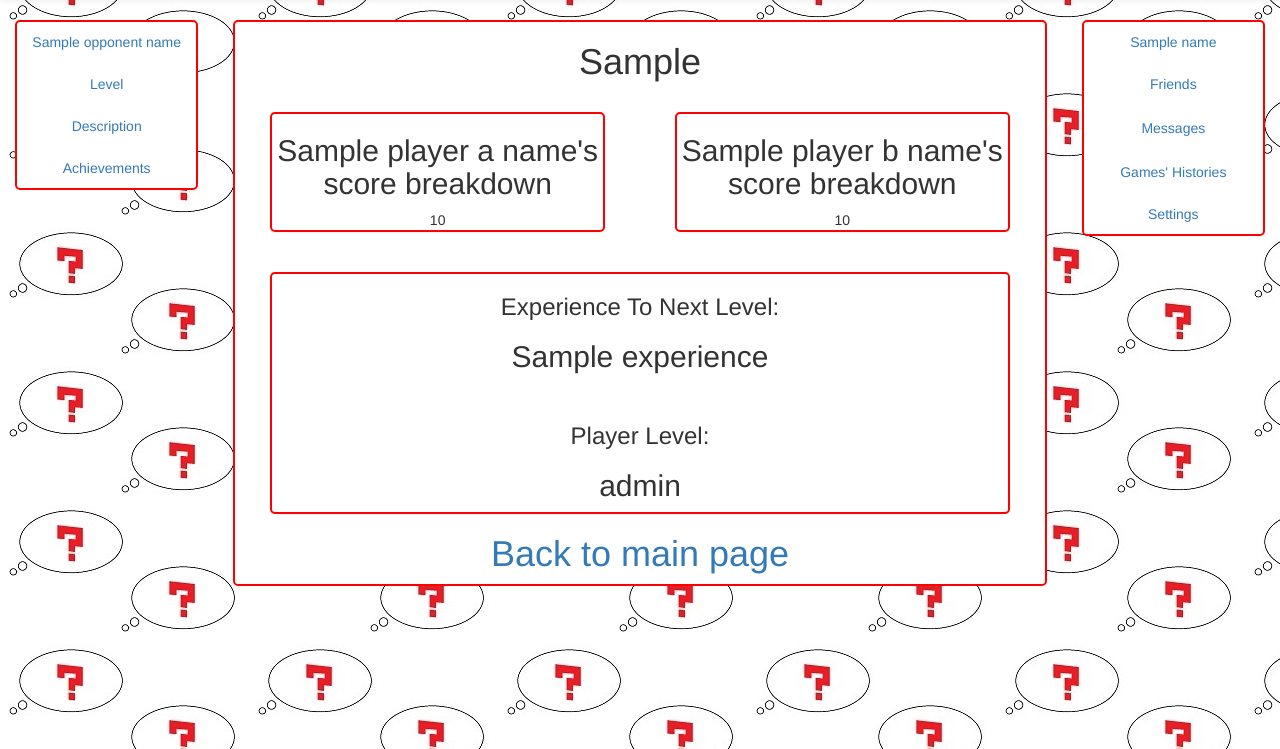
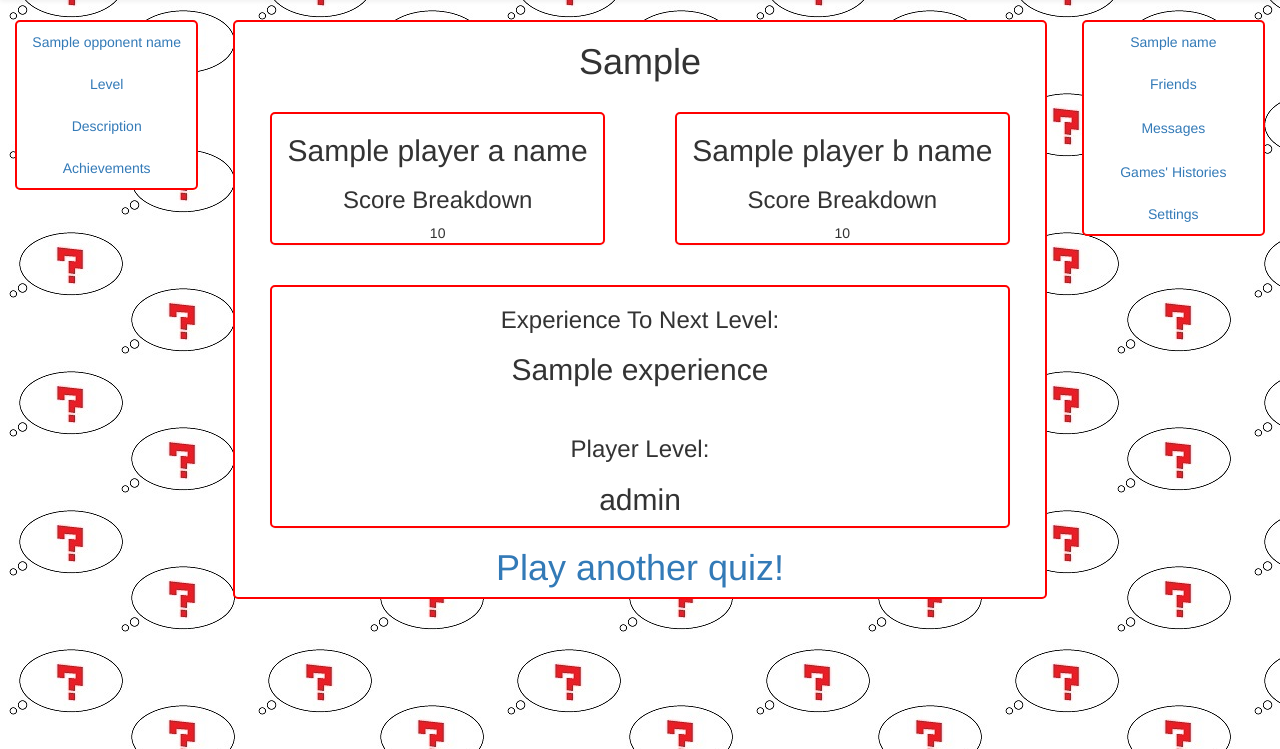
Before and after one commit to fishlinghu/QuizApp-WebApplication, a Python web app: template quizapp/quizapp/templates/result.html in a window 1280 px wide. Shown: the part 51-800 px from the top of the page. Run offline with Jinja, Linux system fonts and the light colour scheme; the template is opened without the code that fills it: most values are stand-ins (such as "Sample title", 1, 10 or a date in 2020); some libraries are stand-ins or nearby versions.

Commit message:
layout change and additional information added

```diff
--- a/quizapp/quizapp/templates/result.html
+++ b/quizapp/quizapp/templates/result.html
@@ -17,7 +17,8 @@
 			<h1>{{ win_or_lose }}</h1>
 			<div class="col-md-6 inner">
 				<div class="panel panel-default panel-topic" style="text-align:center">
-					<h2>{{ player_a_name }}'s score breakdown</h2>
+					<h2>{{ player_a_name }}</h2>
+					<h3>Score Breakdown</h3>
 					{% for score in player_a_score_breakdown %}
 						{{ score }}
 						<br>
@@ -26,7 +27,8 @@
 			</div>
 			<div class="col-md-6 inner">
 				<div class="panel panel-default panel-topic" style="text-align:center">
-					<h2>{{ player_b_name }}'s score breakdown</h2>
+					<h2>{{ player_b_name }}</h2>
+					<h3>Score Breakdown</h3>
 					{% for score in player_b_score_breakdown %}
 						{{ score }}
 						<br>
@@ -42,7 +44,7 @@
 					<h2>{{ level }}</h2>
 				</div>
 			</div>
-			<h1><a href="/">Back to main page</a></h1>
+			<h1><a href="/">Play another quiz!</a></h1>
 		</div>
 	</div>
 	{% endblock %}
--- a/quizapp/quizapp/templates/wait.html
+++ b/quizapp/quizapp/templates/wait.html
@@ -16,6 +16,7 @@
 			<h1>Topic: {{ topic }}</h1>
 			<div class="panel panel-default">
 				<p>Please wait while we find you an opponent to play</p>
+				<p>If you have been waiting a long time, your opponent may have left and the quiz will not finish</p>
 			</div>
 		</div>
 	</div>
```
